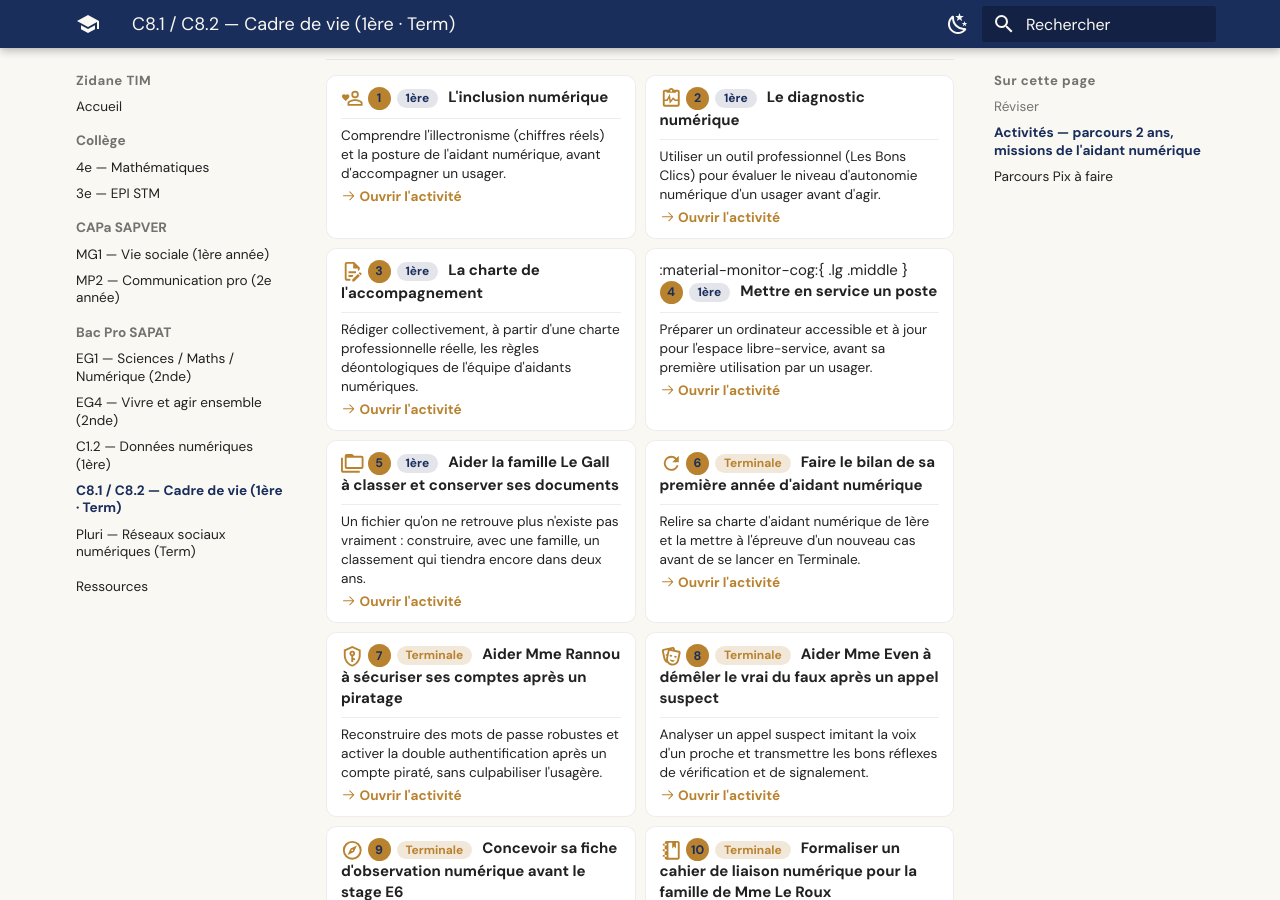
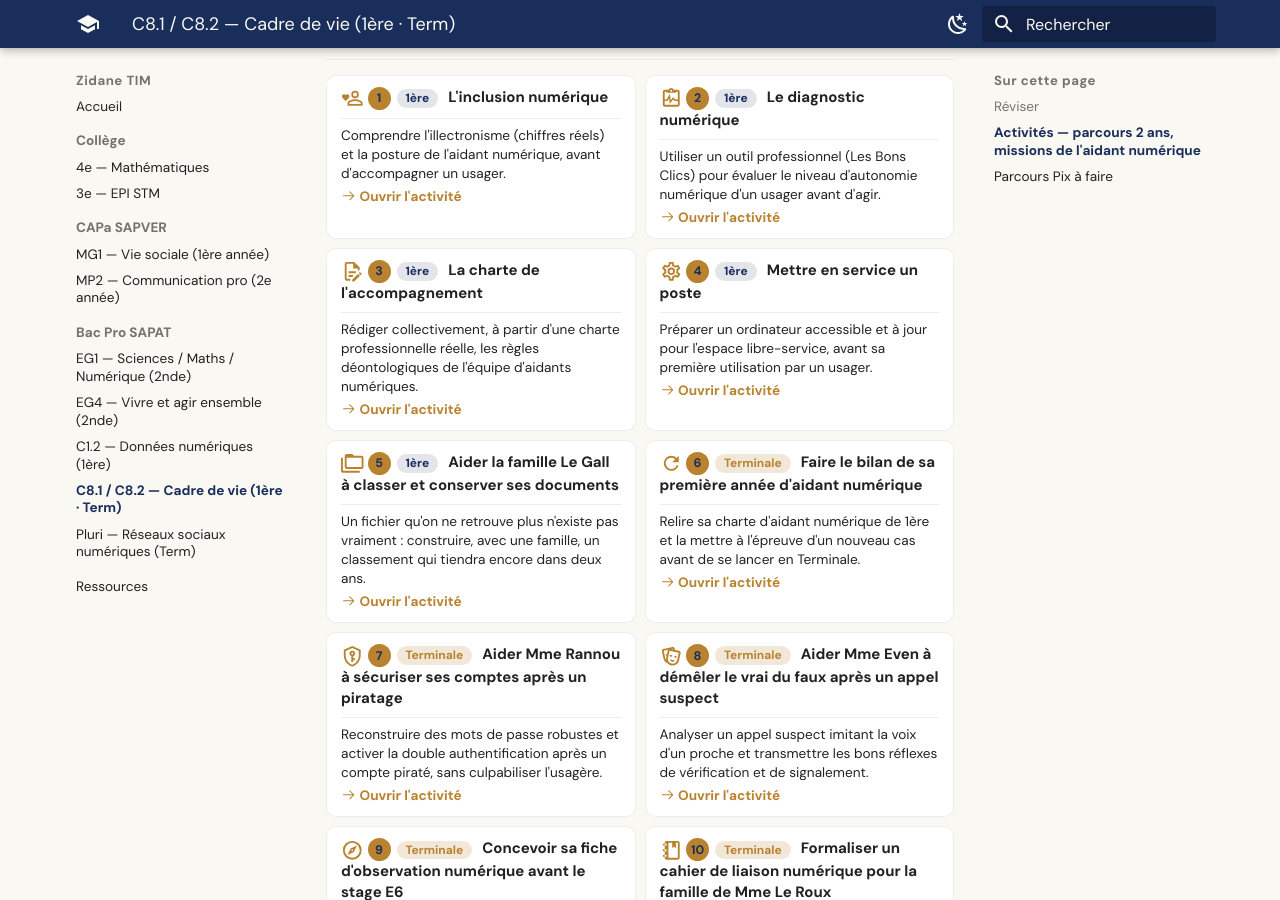
Before and after one commit to zidaneTim/zidane-tim, an MkDocs documentation site: the page built from docs/cours/sapat/c81-c82-cadre-de-vie.md, in a window 1280 px wide and 900 px high, scrolled down 732 px. Built offline with MkDocs 1.6.1 and Material for MkDocs 9.7.7, drawn with Linux system fonts in a browser that asks for light colours.

Commit message:
cours: corrige icone invalide material-monitor-cog vers cog-outline

```diff
--- a/docs/cours/sapat/c81-c82-cadre-de-vie.md
+++ b/docs/cours/sapat/c81-c82-cadre-de-vie.md
@@ -46,7 +46,7 @@ Utiliser les outils numériques au service du cadre de vie et de la vie quotidie
 
     [:octicons-arrow-right-24: Ouvrir l'activité](activites/c81-c82/charte-accompagnement-numerique.md)
 
--   :material-monitor-cog:{ .lg .middle } <span class="zt-step">4</span><span class="zt-year zt-year--1ere">1ère</span> **Mettre en service un poste**
+-   :material-cog-outline:{ .lg .middle } <span class="zt-step">4</span><span class="zt-year zt-year--1ere">1ère</span> **Mettre en service un poste**
 
     ---
 
```
